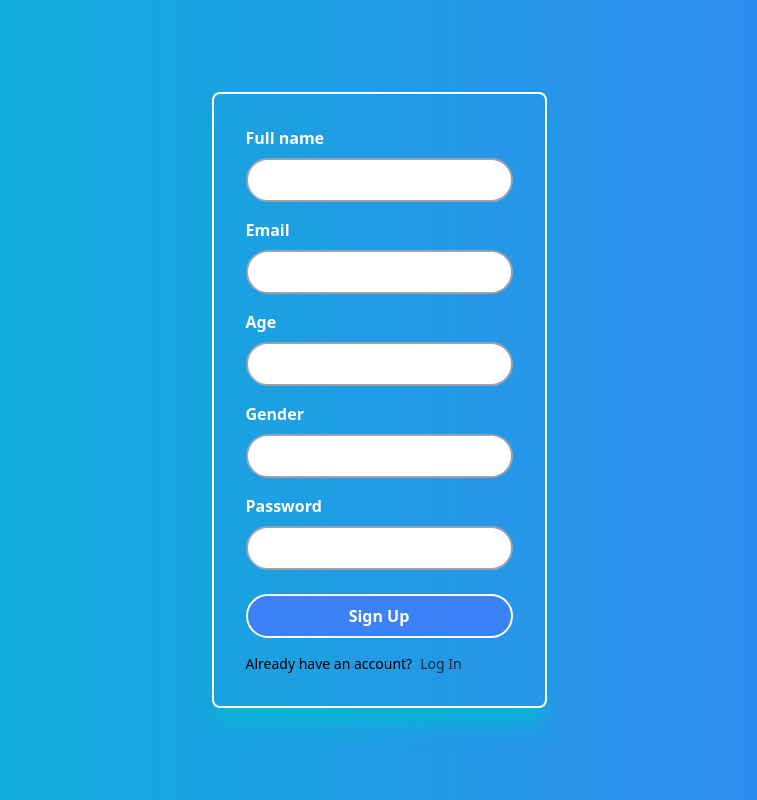
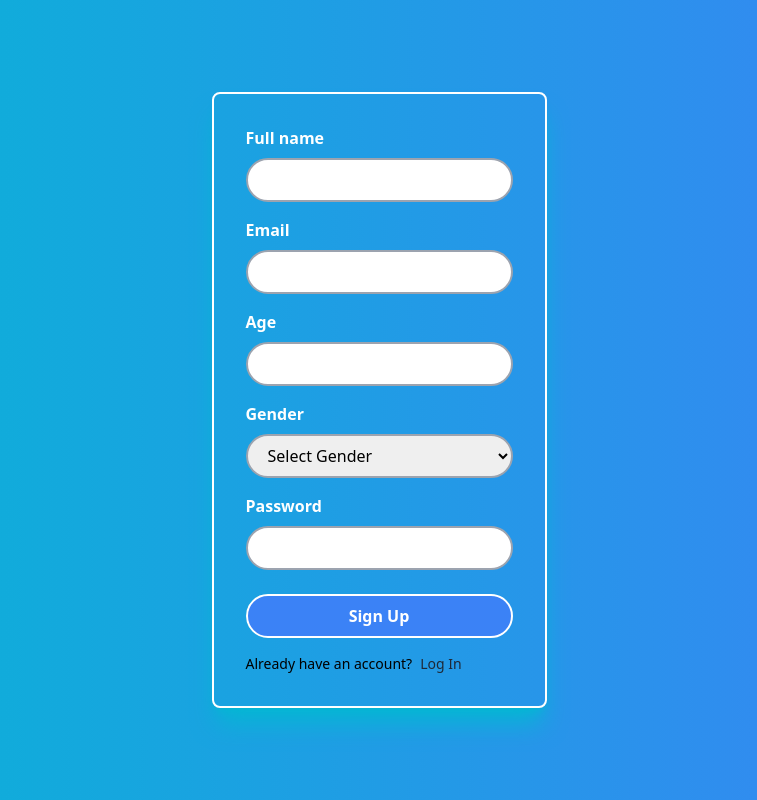
Before and after one commit to sofimes/e-voting, a React (Create React App) app in the folder client/: page /signup in a window 1280 px wide. Shown: the whole page, without its empty margins (261-1018 px from the left). Built offline with nearby package versions, Linux system fonts and the light colour scheme.

Commit message:
`Added gender select input to signup form`

```diff
--- a/client/src/pages/signup.jsx
+++ b/client/src/pages/signup.jsx
@@ -96,7 +96,7 @@ function SignupPage() {
             className="border-2 border-gray-400 rounded-full w-full px-4 py-2 outline-none"
           />
         </div>
-        <div className="mb-4">
+        {/* <div className="mb-4">
           <label htmlFor="username" className="block font-bold text-white mb-2">
             Gender
           </label>
@@ -108,7 +108,27 @@ function SignupPage() {
             onFocus={handleFocus}
             className="border-2 border-gray-400 rounded-full w-full px-4 py-2 outline-none"
           />
+        </div> */}
+        <div className="mb-4">
+          <label htmlFor="gender" className="block font-bold text-white mb-2">
+            Gender
+          </label>
+          <select
+            id="gender"
+            value={gender}
+            onChange={(e) => setGenderValue(e.target.value)}
+            onFocus={handleFocus}
+            className="border-2 border-gray-400 rounded-full w-full px-4 py-2 outline-none"
+          >
+            <option value="" className="text-gray-400">
+              Select Gender
+            </option>
+            <option value="Male">Male</option>
+            <option value="Female">Female</option>
+            <option value="Other">Other</option>
+          </select>
         </div>
+
         <div className="mb-4">
           <label htmlFor="password" className="block font-bold text-white mb-2">
             Password
```
